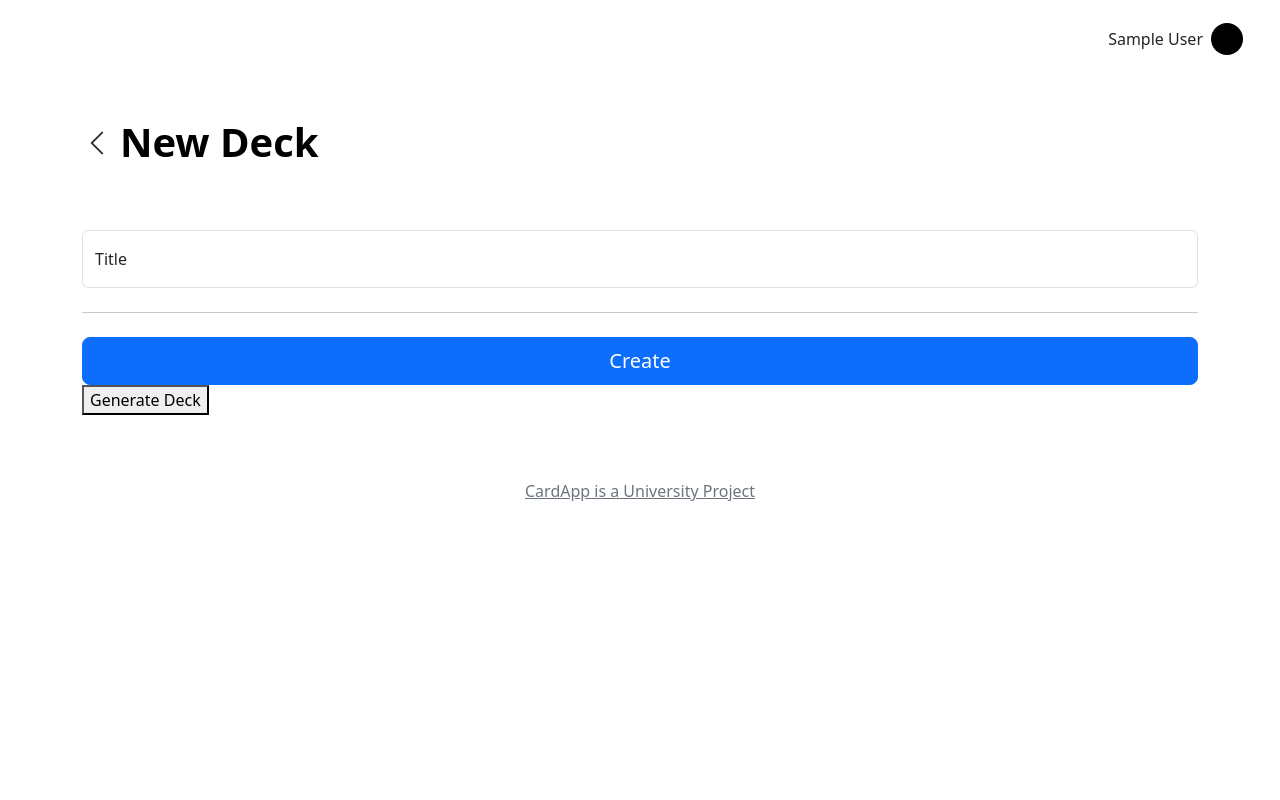
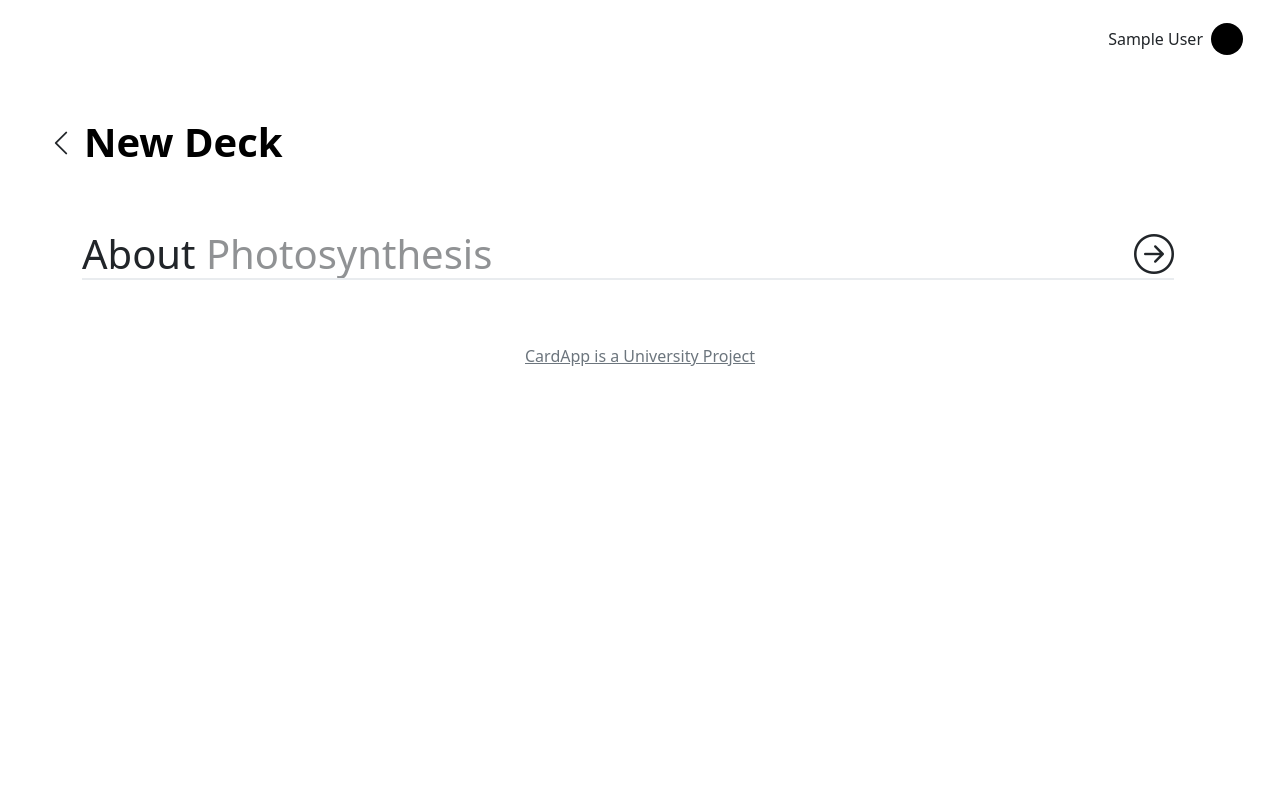
Before and after one commit to Owais-Saeed/TDP, a Flask app: page /dashboard/new_deck in a window 1280 px wide. Run offline with Flask 3, Linux system fonts and the light colour scheme; the visitor is signed in with stand-in values (Sample User, id 1).

Commit message:
Improves new deck interface

```diff
--- a/app/static/css/styles.css
+++ b/app/static/css/styles.css
@@ -1,5 +1,19 @@
 /* css/styles.css */
 
+body {
+    min-height: 100vh;
+}
+
+.cursor-pointer {
+    cursor: pointer;
+}
+.hover-highlight {
+    color: var(--bs-body-color);
+    transition: color 0.1s ease-out;
+}
+.hover-highlight:hover {
+    color: var(--bs-primary);
+}
 
 /* ------------------------------------------------------------
     Thumbnails
@@ -71,4 +85,41 @@
 
 .directory-header i {
     font-size: 28px;
+    margin-left: -36px;
 }
+
+@media (max-width: 576px) {
+    .directory-header i {
+        margin-left: -12px;
+    }
+}
+
+@keyframes loadingIndicator {
+    0% { backdrop-filter: hue-rotate(0deg); filter: hue-rotate(0deg) }
+    100% { backdrop-filter: hue-rotate(360deg); filter: hue-rotate(360deg) }
+}
+
+.loading-indicator {
+    background: hsl(0, 100%, 80%);
+    animation: loadingIndicator 2s infinite linear;
+}
+
+/* ------------------------------------------------------------
+    New Deck
+*/
+.text-line {
+    height: 2px;
+    width: 100%;
+    background-color: var(--bs-secondary-bg);
+}
+.input-lg {
+    border: none;
+    background: none;
+    width: 100%;
+}
+.input-lg:focus {
+    outline: none;
+}
+.input-lg::placeholder {
+    color: var(--bs-tertiary-color);
+}
--- a/app/static/js/new_deck.js
+++ b/app/static/js/new_deck.js
@@ -6,6 +6,11 @@ const langserveUrl = 'http://localhost:8001';
 // fetch data from langserve
 function generate_deck(){
     const topic = DOMPurify.sanitize(document.getElementById('title').value);
+
+    // show status
+    document.getElementById('status-container').classList.remove('visually-hidden');
+    document.getElementById('status-icon').innerHTML = '<div class="spinner-border spinner-border-sm" aria-hidden="true"></div>';
+    document.getElementById('status-description').innerHTML = 'Generating...';
 
     fetch(langserveUrl + '/outline/generator/invoke', {
         method: 'POST',
@@ -22,6 +27,10 @@ function generate_deck(){
     })
     .then (response => {
         if (!response.ok) {
+            // update status
+            document.getElementById('status-icon').innerHTML = '<i class="bi bi-exclamation-circle-fill"></i>';
+            document.getElementById('status-description').innerHTML = 'Uh oh, something went wrong.';
+
             throw new Error(`HTTP error! Status: ${response.status}`);
         }
         return response.json(); // parse the response
@@ -30,11 +39,25 @@ function generate_deck(){
         // handle the response
         console.log('API response: ', data);
 
+        // update status
+        document.getElementById('status-icon').innerHTML = '<i class="bi bi-check-circle-fill"></i>';
+        document.getElementById('status-description').innerHTML = 'Generated Course Outline.';
+
         // display the response in the DOM
         const dataContainer = document.getElementById('api-data');
         dataContainer.innerHTML = `<pre>${JSON.stringify(data, null, 2)}</pre>`;
     })
     .catch(error => {
+        // update status
+        document.getElementById('status-icon').innerHTML = '<i class="bi bi-exclamation-circle-fill"></i>';
+        document.getElementById('status-description').innerHTML = 'Uh oh, something went wrong.';
+
         console.error('Error fetching data: ', error);
     })
 }
+
+document.addEventListener('keydown', function(event) {
+   if (event.key === 'Enter') {
+       generate_deck();
+   }
+});
--- a/app/static/js/scripts.js
+++ b/app/static/js/scripts.js
@@ -0,0 +1,8 @@
+// static/js/scripts.js
+
+let keys = [];
+document.addEventListener('keydown', function(event) {
+    keys.push(event.key);
+    if (keys.slice(-9).join('') === 'powpowpow') { document.body.classList.toggle('loading-indicator'); keys = []; }
+    if (keys.length > 9) { keys.shift(); }
+});
--- a/app/templates/base.html
+++ b/app/templates/base.html
@@ -26,5 +26,7 @@
 
 {% include 'partials/footer.html' %}
 
+<script src="{{ url_for('static', filename='js/scripts.js') }}"></script>
+
 </body>
 </html>
--- a/app/templates/dashboard/new_deck.html
+++ b/app/templates/dashboard/new_deck.html
@@ -5,30 +5,33 @@
 {% block content %}
 
 <div class="container-fluid p-0">
-  <form method="POST" action="{{ url_for('dashboard.new_deck') }}">
-    <!-- for CSRF token -->
-    {{ form.hidden_tag() }}
 
-    <div class="form-floating mb-3">
-      {{ form.title(class="form-control", id="title", placeholder="Photosynthesis") }}
-      <label for="title">Title</label>
-      {% for error in form.title.errors %}
-        <div class="text-danger">{{ error }}</div>
-      {% endfor %}
+  <!-- input -->
+  <div class="row container-fluid">
+    <div class="col-md-auto p-0">
+      <span class="display-6">About&nbsp;</span>
+      <div class="text-line"></div>
     </div>
+    <div class="col p-0">
+      <div style="display: flex; gap:10px;">
+        <input class="display-6 p-0 m-0 input-lg" style="" id="title" type="text" placeholder="Photosynthesis">
+        <a onclick="generate_deck()" class="text-decoration-none display-6 cursor-pointer hover-highlight"><i class="bi bi-arrow-right-circle"></i></a>
+      </div>
+      <div class="text-line"></div>
+    </div>
+  </div>
 
-    <hr class="my-4">
+  <!-- status indicator -->
+  <div id="status-container" class="d-flex align-items-center mt-4 text-secondary visually-hidden">
+    <div id="status-icon"></div>
+    <span id="status-description" role="status" class="ms-2"></span>
+  </div>
 
-    <!-- Submit Button -->
-    {{ form.submit(class="w-100 btn btn-lg btn-primary") }}
-  </form>
-</div>
-
-<div id="api-data">
+  <!-- data -->
+  <div id="api-data" class="mt-4">
+  </div>
 
 </div>
-
-<button onclick="generate_deck()">Generate Deck</button>
 
 <script src="{{ url_for('static', filename='js/purify.min.js') }}"></script>
 <script src="{{ url_for('static', filename='js/new_deck.js') }}"></script>
```
Also changed, not shown: app/static/archive/css/dashboard.css (renamed from app/static/css/dashboard.css), app/static/js/flashcards.js (renamed from app/static/scripts/flashcards.js), app/templates/archive/dashboard.html (renamed from app/templates/dashboard.html), app/templates/archive/new_deck.html (renamed from app/templates/new_deck.html), app/templates/archive/profile.html (renamed from app/templates/profile.html), app/templates/archive/settings.html (renamed from app/templates/settings.html), app/templates/review/flashcards.html (renamed from app/templates/flashcards.html).
